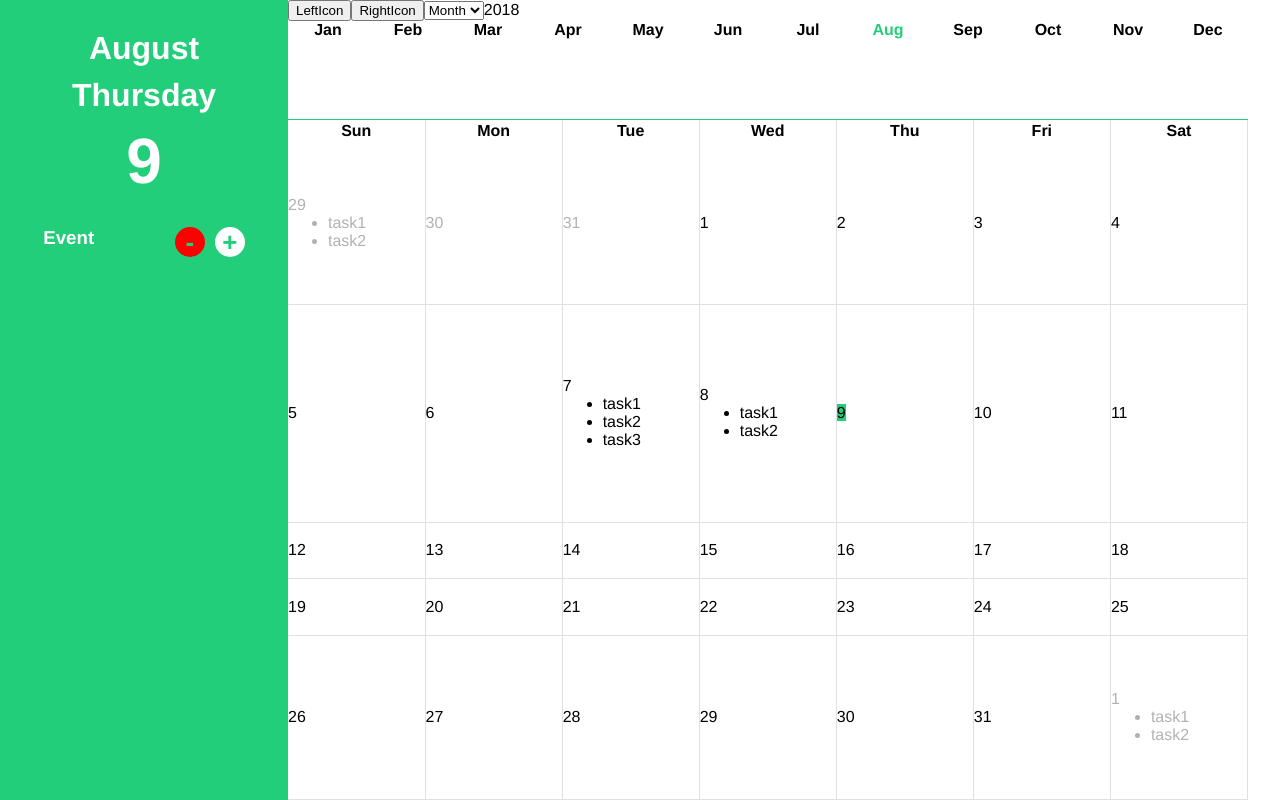
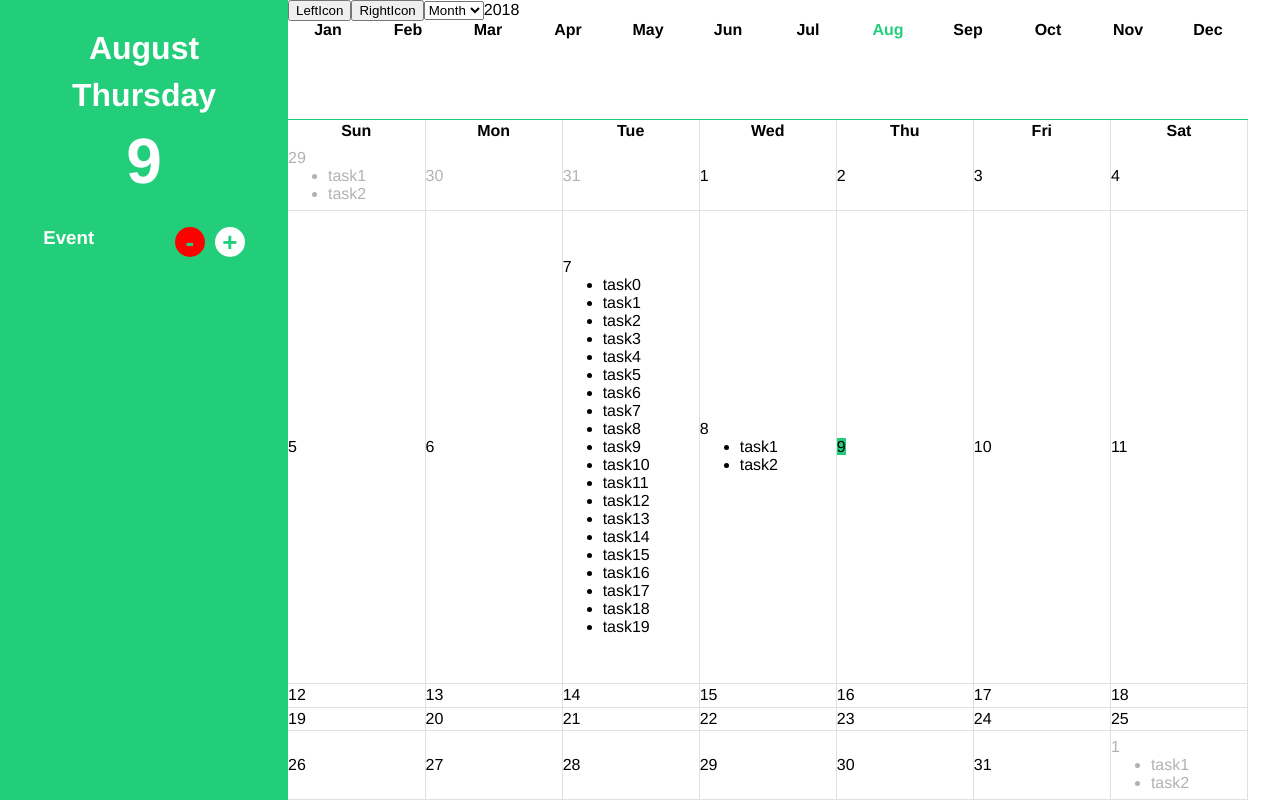
Before and after one commit to rosethorn999/calendar, a Vue app: page / in a window 1280 px wide. Built offline with nearby package versions, Linux system fonts and the light colour scheme.

Commit message:
事件顏色對應

```diff
--- a/src/App.vue
+++ b/src/App.vue
@@ -41,25 +41,42 @@ export default {
       },
       events: {
         "20180729": [
-          { name: "task1", guid: "task1", selected: false },
-          { name: "task2", guid: "task2", selected: false }
+          { name: "task1", guid: "task1", type: 0, selected: false },
+          { name: "task2", guid: "task2", type: 1, selected: false }
         ],
         "20180807": [
-          { name: "task1", guid: "task1", selected: false },
-          { name: "task2", guid: "task2", selected: false },
-          { name: "task3", guid: "task3", selected: false }
+          { name: "task0", guid: "task0", type: 0, selected: false },
+          { name: "task1", guid: "task1", type: 1, selected: false },
+          { name: "task2", guid: "task2", type: 2, selected: false },
+          { name: "task3", guid: "task3", type: 3, selected: false },
+          { name: "task4", guid: "task4", type: 4, selected: false },
+          { name: "task5", guid: "task5", type: 5, selected: false },
+          { name: "task6", guid: "task6", type: 6, selected: false },
+          { name: "task7", guid: "task7", type: 7, selected: false },
+          { name: "task8", guid: "task8", type: 8, selected: false },
+          { name: "task9", guid: "task9", type: 9, selected: false },
+          { name: "task10", guid: "task10", type: 10, selected: false },
+          { name: "task11", guid: "task11", type: 11, selected: false },
+          { name: "task12", guid: "task12", type: 12, selected: false },
+          { name: "task13", guid: "task13", type: 13, selected: false },
+          { name: "task14", guid: "task14", type: 14, selected: false },
+          { name: "task15", guid: "task15", type: 15, selected: false },
+          { name: "task16", guid: "task16", type: 16, selected: false },
+          { name: "task17", guid: "task17", type: 17, selected: false },
+          { name: "task18", guid: "task18", type: 18, selected: false },
+          { name: "task19", guid: "task19", type: 19, selected: false }
         ],
         "20180808": [
-          { name: "task1", guid: "task1", selected: false },
-          { name: "task2", guid: "task2", selected: false }
+          { name: "task1", guid: "task1", type: 0, selected: false },
+          { name: "task2", guid: "task2", type: 1, selected: false }
         ],
         "20180901": [
-          { name: "task1", guid: "task1", selected: false },
-          { name: "task2", guid: "task2", selected: false }
+          { name: "task1", guid: "task1", type: 0, selected: false },
+          { name: "task2", guid: "task2", type: 1, selected: false }
         ],
         "20180908": [
-          { name: "task1", guid: "task1", selected: false },
-          { name: "task2", guid: "task2", selected: false }
+          { name: "task1", guid: "task1", type: 0, selected: false },
+          { name: "task2", guid: "task2", type: 1, selected: false }
         ]
       },
       showModal: false,
@@ -88,10 +105,12 @@ export default {
     modalEvent(modalDetail) {
       if (modalDetail.isConfirm) {
         const _name = modalDetail.title;
+        const _type = modalDetail.type;
         const _guid = this.getGuid();
         const newEvent = {
           guid: _guid,
           name: _name,
+          type: _type,
           selected: false
         };
         const YYYYMMDD =
--- a/src/components/SideBar.vue
+++ b/src/components/SideBar.vue
@@ -12,7 +12,7 @@
         <input type="button" value="+" @click="addEvent" class="buttonAdd">
       </div>
       <ul class="eventItemArea">
-        <li v-for="(item,index) in events[YYYYMMDD]" :key="item.guid" :class="{selected:item.selected}"
+        <li v-for="(item,index) in events[YYYYMMDD]" :key="item.guid" :class="{selected:item.selected}" :style="{'background':'#'+colors[item.type]}"
         @click="setAsSelected(index)">{{item.name}}</li>
       </ul>
     </div>
@@ -20,6 +20,7 @@
 </template>
 
 <script>
+import colors from "../assets/colors.json";
 import dateText from "../assets/dateText.json";
 
 export default {
@@ -55,7 +56,9 @@ export default {
     }
   },
   data: function() {
-    return {};
+    return {
+      colors: colors
+    };
   },
   computed: {
     YYYYMMDD() {
```
